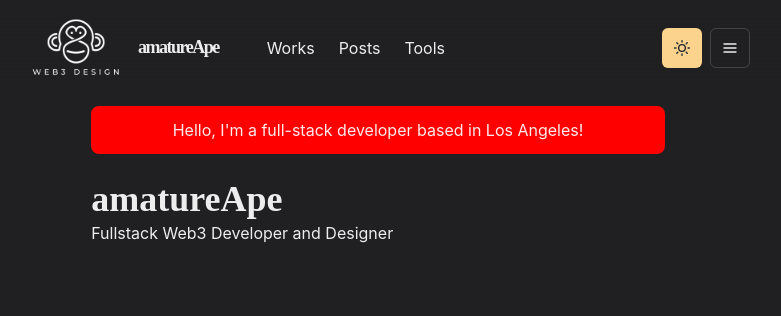
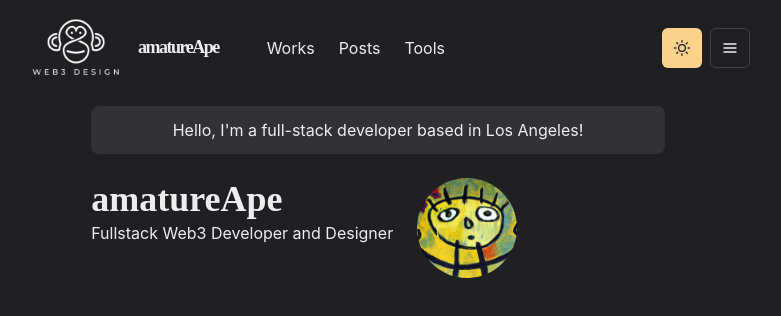
Before and after one commit to amatureApe/amatureApe-portfolio-site, a Next.js app: page / in a window 1280 px wide. Shown: the top 316 px of the page, without its empty margins (262-1043 px from the left). Built offline with nearby package versions, Linux system fonts and the light colour scheme.

Commit message:
add profile picture and more styling

```diff
--- /dev/null
+++ b/components/fonts.js
@@ -0,0 +1,11 @@
+import { Global } from '@emotion/react'
+
+const Fonts = () => (
+  <Global
+    styles={`
+    @import url("https://fonts.googleapis.com/css2?family=M+PLUS+Rounded+1c:wght@300;700&display=swap")
+    `}
+  />
+)
+
+export default Fonts
--- a/pages/_app.js
+++ b/pages/_app.js
@@ -1,10 +1,12 @@
 import { ChakraProvider } from '@chakra-ui/react'
 import Layout from '../components/layouts/main'
+import Fonts from '../components/fonts'
 import theme from '../lib/theme'
 
 const Website = ({ Component, pageProps, router }) => {
   return (
     <ChakraProvider theme={theme}>
+      <Fonts />
       <Layout router={router}>
         <Component {...pageProps} key={router.route} />
       </Layout>
--- a/pages/index.js
+++ b/pages/index.js
@@ -1,9 +1,9 @@
-import { Container, Box, Heading } from '@chakra-ui/react'
+import { Container, Box, Heading, Image, useColorModeValue } from '@chakra-ui/react'
 
 const Page = () => {
   return (
     <Container>
-      <Box borderRadius="lg" bg="red" p={3} mb={6} align="center" mt={50}>
+      <Box borderRadius="lg" bg={useColorModeValue('whiteAlpha.500', 'whiteAlpha.200')} p={3} mb={6} align="center" mt={50}>
         Hello, I'm a full-stack developer based in Los Angeles!
       </Box>
       <Box display={{ md: 'flex' }}>
@@ -11,7 +11,23 @@ const Page = () => {
           <Heading as="h2" variant="page-title">
             amatureApe
           </Heading>
-          Fullstack Web3 Developer and Designer
+          <p>Fullstack Web3 Developer and Designer</p>
+        </Box>
+        <Box
+          flexShrink={0}
+          mt={{ base: 4, mt: 0 }}
+          ml={{ md: 6 }}
+          align="center"
+        >
+          <Image
+            borderColor="whiteAlpha.800"
+            borderWidth={2}
+            maxWidth="100px"
+            display="inline-block"
+            borderRadius="full"
+            src="/images/amatureApePfp1.jpg"
+            alt="Profile Image"
+          />
         </Box>
       </Box>
     </Container>
```
Also changed, not shown: components/section.js (added), public/images/amatureApePfp1.jpg (added).
